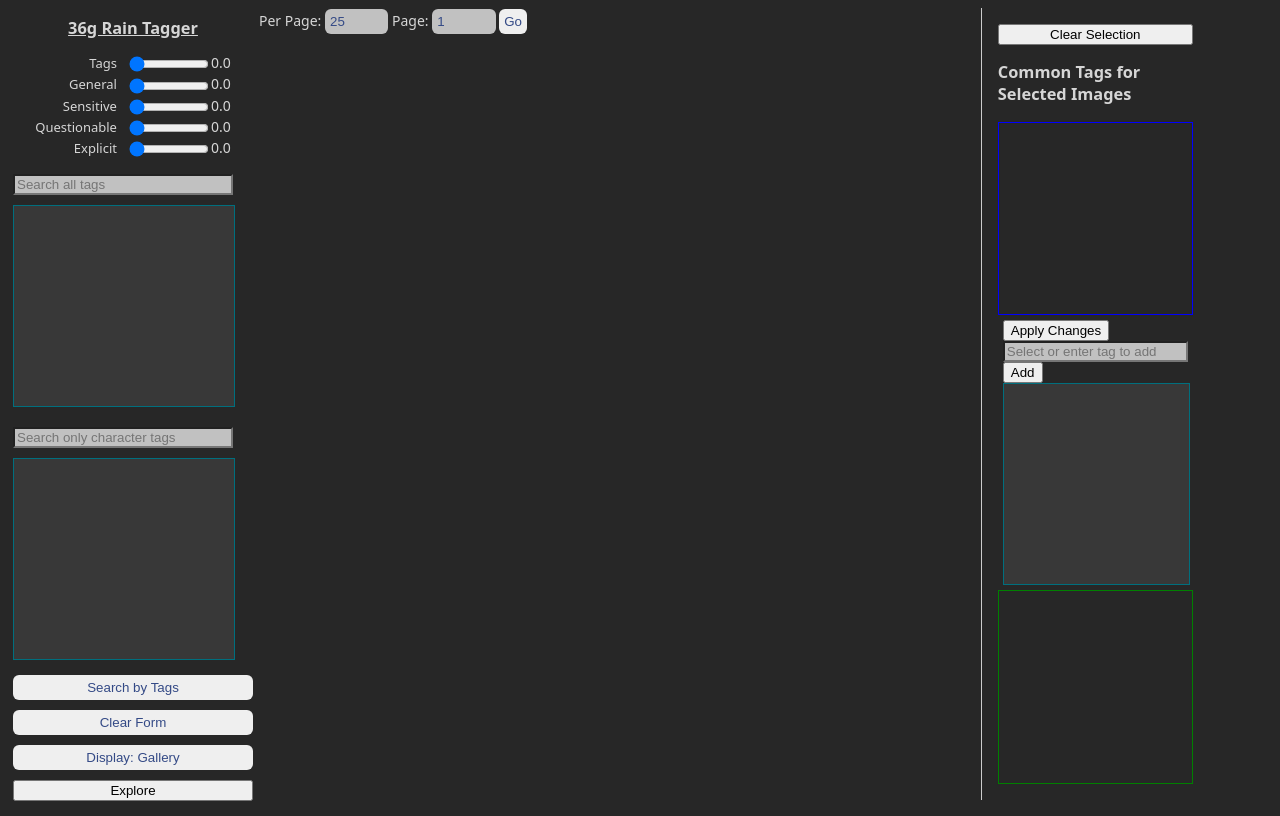
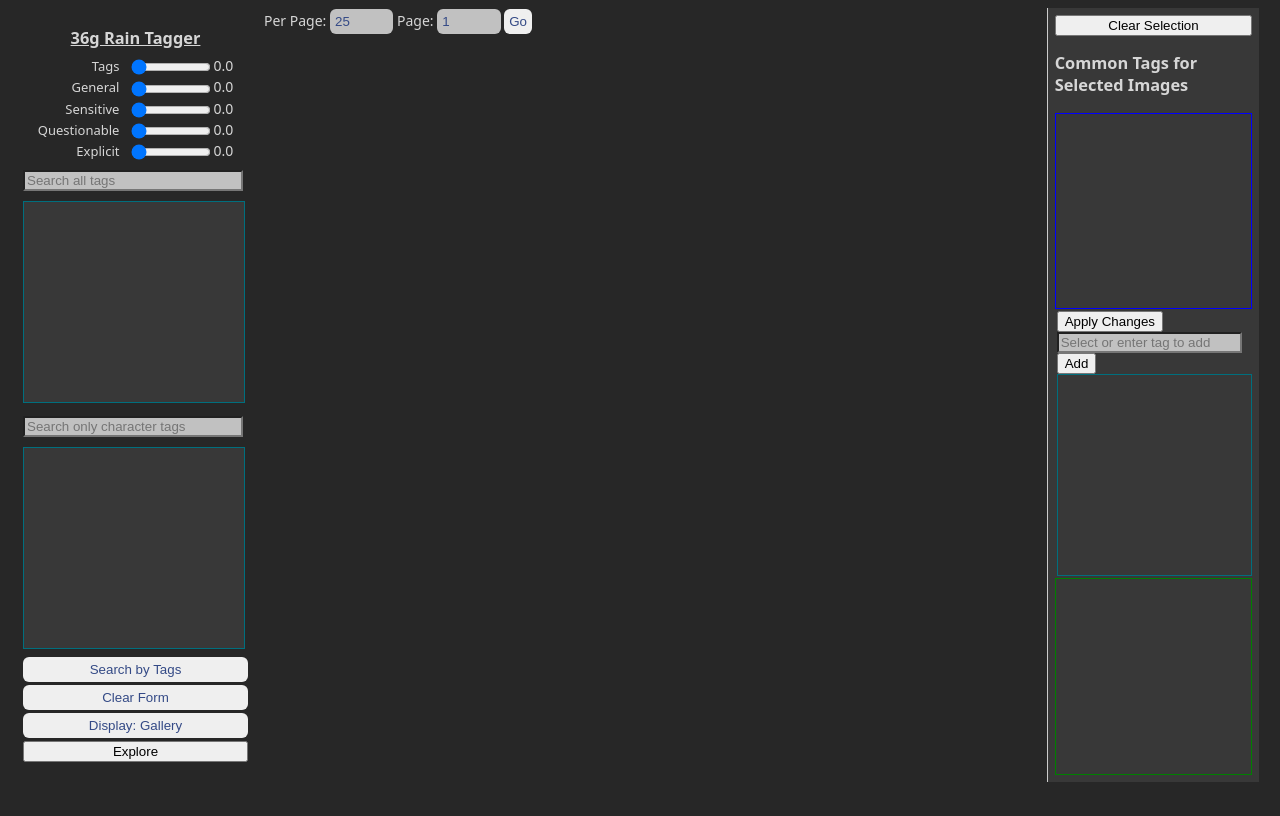
Before and after one commit to fire-eggs/36g-Rain-Tagger, a Python web app: template src/templates/index.html in a window 1280 px wide. Run offline with Jinja, Linux system fonts and the light colour scheme; the template is opened without the code that fills it, so the values that code supplies are empty.

Commit message:
Css tweaks

```diff
--- a/src/static/index.css
+++ b/src/static/index.css
@@ -9,10 +9,11 @@ html {
     display: flex;
     flex-direction: column;
     /* max-width: 100%; */
-    width: 240px;
-    gap: 10px;
+    width: 225px;
+    padding: 10px;
     margin: 5px;
     overflow-y:hidden;
+    gap: 3px;
 }
 
 .flat {
@@ -129,9 +130,10 @@ input[type=number]{
 
 .row {
     display: grid; /* CG change */
-    grid-template-columns: 1fr 5fr 1fr; /* CG change */
-    max-width: 95%;
+    grid-template-columns: auto 5fr 17%; /* CG change */
+    max-width: 99%;
     overflow-y:hidden;
+    /*background-color: red;*/
 }
 
 .gallery {
@@ -196,7 +198,7 @@ img.result.selected {
 .grid-contain {
     display:grid;
     grid-template-columns: 1fr 1fr;
-    padding:10px;
+    padding:7px;
 }
 
 .grid-contain div {
@@ -207,9 +209,9 @@ img.result.selected {
 /* CG change */
 .info-pane {
     border-left: 1px solid #ccc;
-    padding: 16px;
+    padding: 7px;
     /*overflow-y: auto; */
-    /* background: #383838; */
+    background: #383838;
     display: flex;
     flex-direction: column;
     height: 95vh;
@@ -220,21 +222,22 @@ img.result.selected {
     max-height: 50vh;
     overflow-y: auto;
     /*background-color: lightblue; */
-    padding: 5px;
+    padding: 2px;
 }
 
 .info-rest {
     flex: 0 0;
     /*background-color: lightgreen;*/
-    padding: 5px;
+    padding: 2px;
 }
 
 .info-MRU {
     flex: 1 0;
     overflow-y: auto;
-    padding: 5px;
+    padding: 2px;
     min-height: 20vh;
 }
+
 
 @media (max-width: 770px) {
     .container {
```
